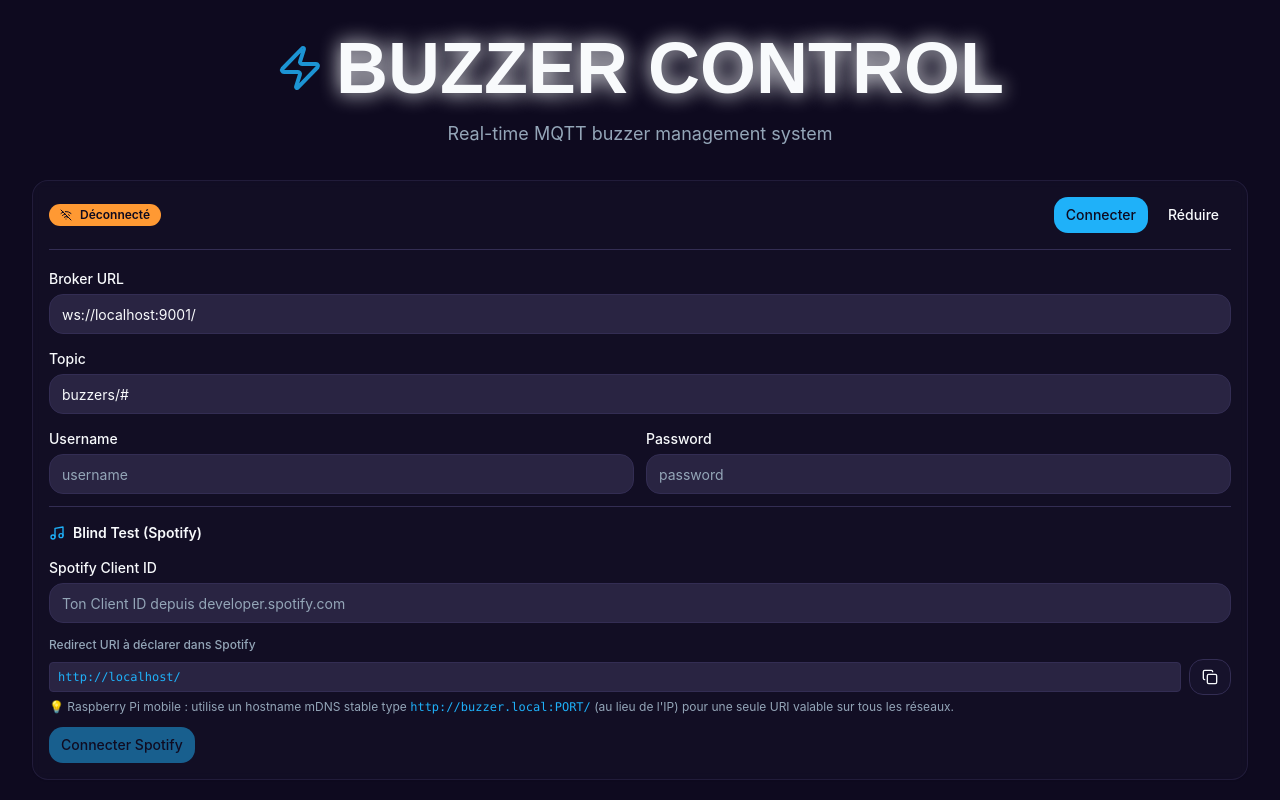
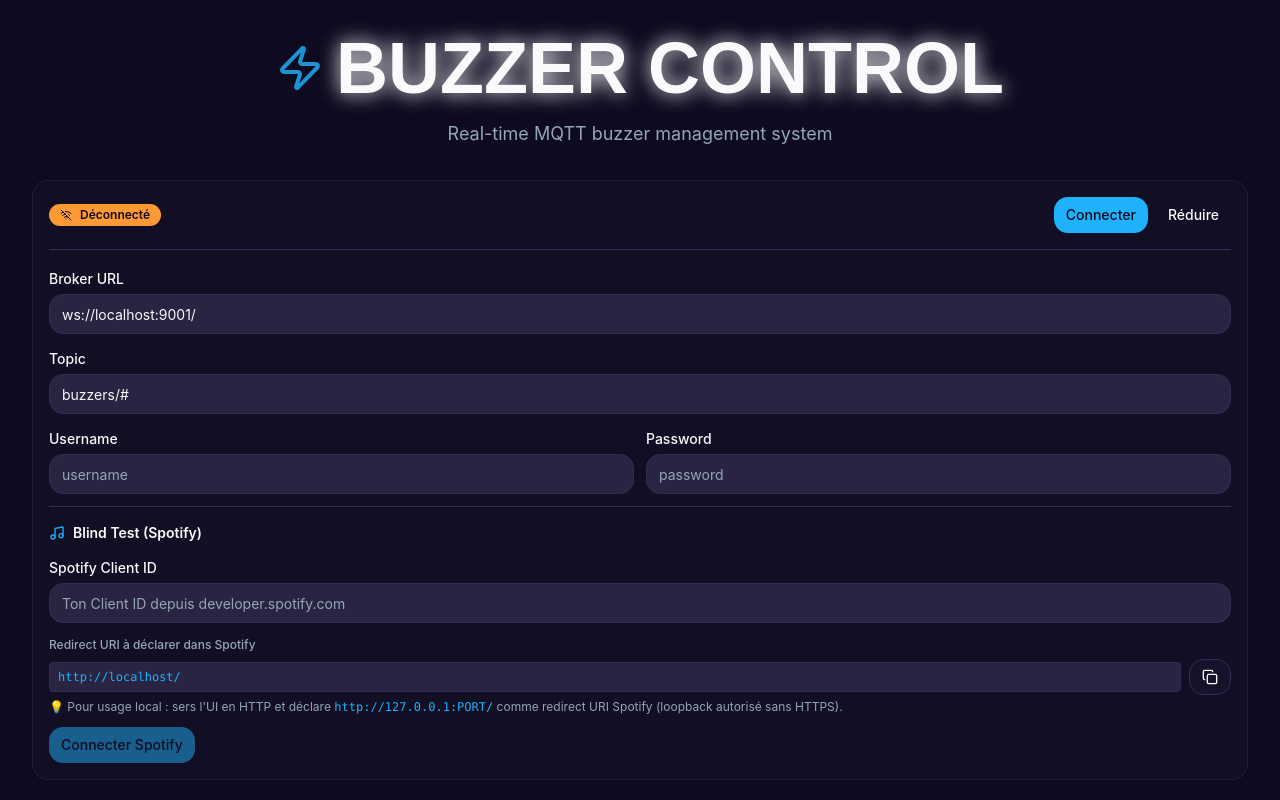
Before and after one commit to TeeRexausorus/buzzboard-connect-playlist, a React (Vite) app: page / in a window 1280 px wide. Both pictures are taken after a click on the button "Configurer". Shown: the top 800 px of the page. Built offline with nearby package versions, Linux system fonts and the light colour scheme; the HTML template or start-up script is replaced by a standard one.

Commit message:
Changes
Co-authored-by: TeeRexausorus <13273367+TeeRexausorus@users.noreply.github.com>

```diff
--- a/src/components/SpotifyConfigPanel.tsx
+++ b/src/components/SpotifyConfigPanel.tsx
@@ -86,9 +86,9 @@ export const SpotifyConfigPanel = ({
                 </Button>
               </div>
               <p className="text-xs text-muted-foreground">
-                💡 Raspberry Pi mobile : utilise un hostname mDNS stable type{" "}
-                <code className="text-primary">http://buzzer.local:PORT/</code> (au lieu de l'IP) pour une seule URI
-                valable sur tous les réseaux.
+                💡 Pour usage local : sers l'UI en HTTP et déclare{" "}
+                <code className="text-primary">http://127.0.0.1:PORT/</code> comme redirect URI Spotify (loopback
+                autorisé sans HTTPS).
               </p>
             </div>
           </div>
```
